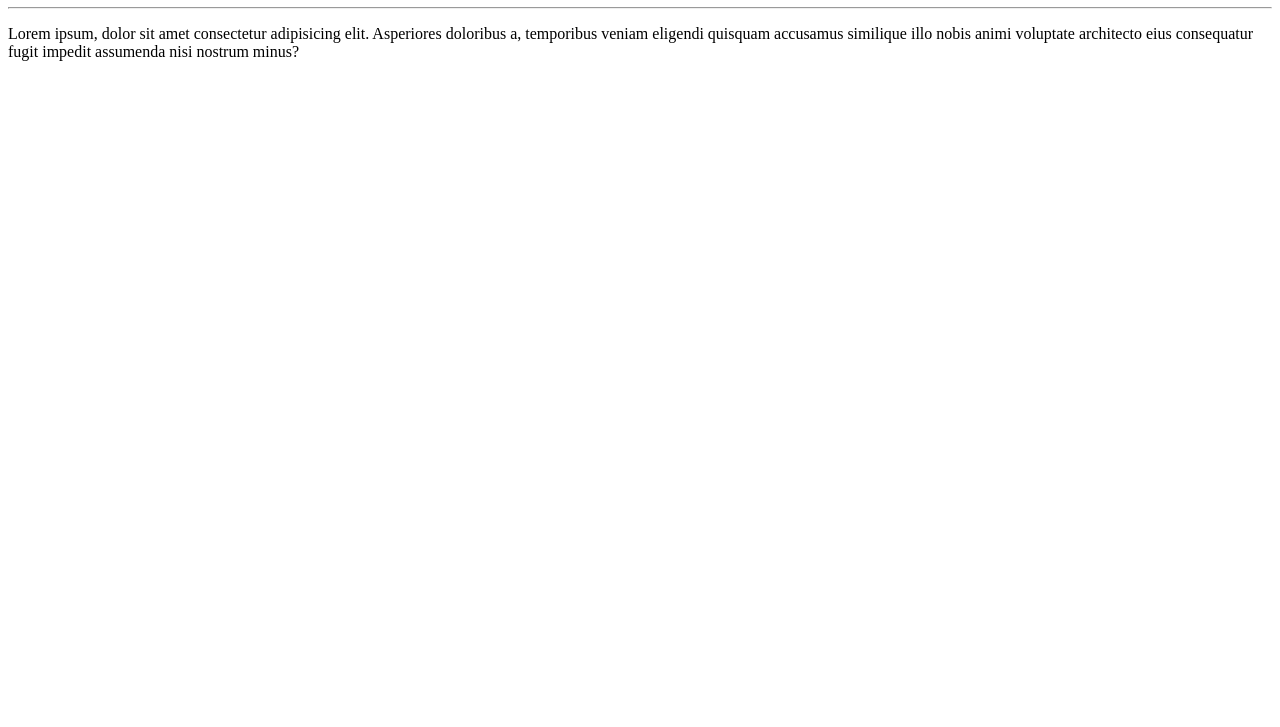
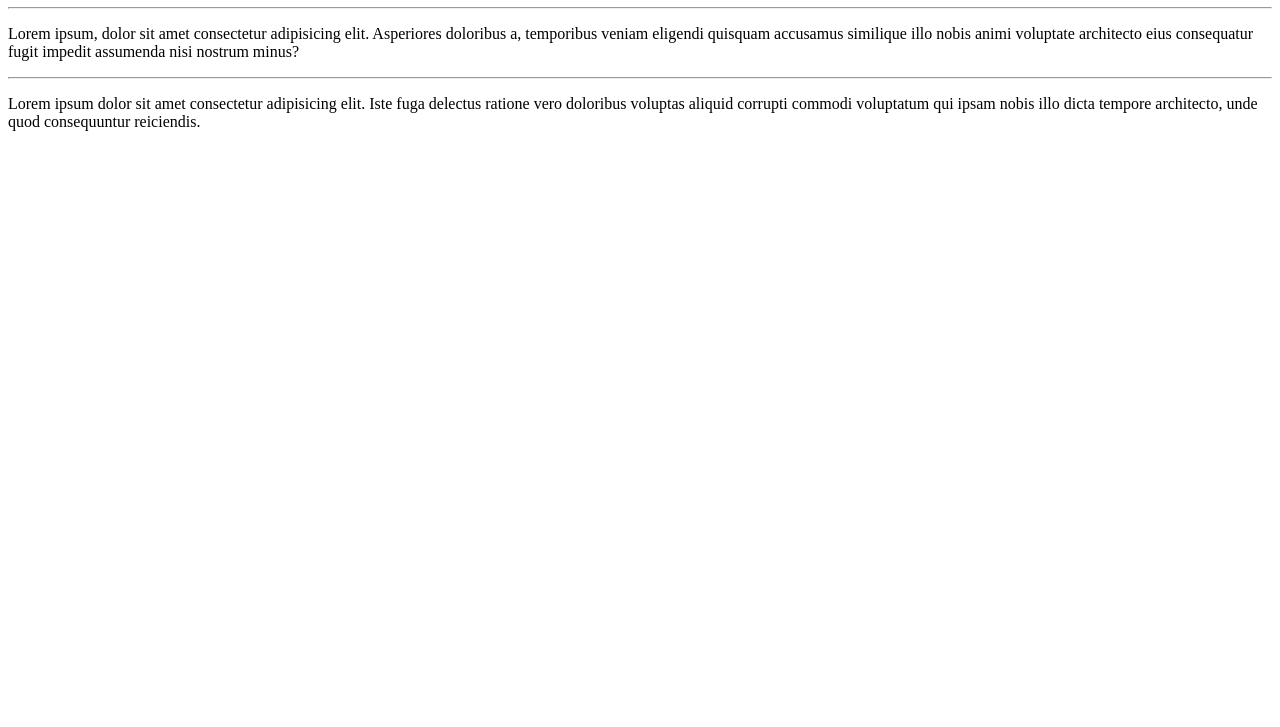
Before and after one commit to odanilotorres/olamundo, a plain HTML site: page site-exemplo/index.html in a window 1280 px wide. Shown: the part 73-800 px from the top of the page. Drawn offline with Linux system fonts and the light colour scheme.

Commit message:
adicionei um parágrafo
adicionei um parágrafo lorem de exemplo.

```diff
--- a/site-exemplo/index.html
+++ b/site-exemplo/index.html
@@ -10,5 +10,7 @@
     <h1>Olá, mundo!</h1>
     <hr>
     <p>Lorem ipsum, dolor sit amet consectetur adipisicing elit. Asperiores doloribus a, temporibus veniam eligendi quisquam accusamus similique illo nobis animi voluptate architecto eius consequatur fugit impedit assumenda nisi nostrum minus?</p>
+    <hr>
+    <p>Lorem ipsum dolor sit amet consectetur adipisicing elit. Iste fuga delectus ratione vero doloribus voluptas aliquid corrupti commodi voluptatum qui ipsam nobis illo dicta tempore architecto, unde quod consequuntur reiciendis.</p>
 </body>
 </html>
```
